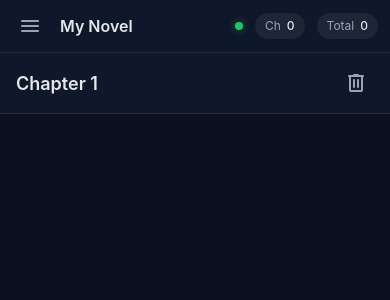
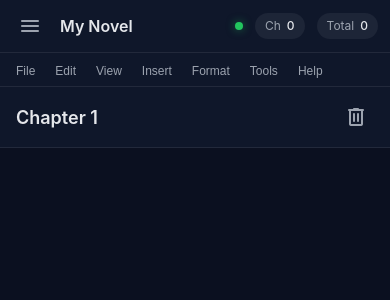
Before and after one commit to wwessex/Writer1, a React (Vite) app: page / in a window 390 px wide. Shown: the top 300 px of the page. Built offline with nearby package versions, Linux system fonts and the light colour scheme.

Commit message:
Fix mobile layout: restore menu bar, ensure editor visibility
- Restore menu bar on mobile (compact, wrapping layout)
- Add minimum height to editor content area
- Keep toolbar hidden (takes most space)

https://claude.ai/code/session_01Kn48T8KGQ5ETEoTHrjHF3n

```diff
--- a/src/components/Editor/Editor.module.css
+++ b/src/components/Editor/Editor.module.css
@@ -149,6 +149,11 @@
 }
 
 @media (max-width: 820px) {
+  .editorPane {
+    min-height: 0;
+    flex: 1;
+  }
+
   .editorPane--pageView {
     padding: 0;
   }
@@ -172,7 +177,13 @@
     font-size: 1.125rem;
   }
 
+  .editorContent {
+    flex: 1;
+    min-height: 200px;
+  }
+
   .proseMirror {
     padding: 1rem;
+    min-height: 200px;
   }
 }
--- a/src/components/Menu/Menu.module.css
+++ b/src/components/Menu/Menu.module.css
@@ -82,6 +82,14 @@
 
 @media (max-width: 820px) {
   .menuBar {
-    display: none;
+    flex-wrap: wrap;
+    row-gap: 0.25rem;
+    padding: 0.25rem 0.5rem;
+  }
+
+  .menuBtn {
+    white-space: nowrap;
+    padding: 0.25rem 0.5rem;
+    font-size: 0.75rem;
   }
 }
```
